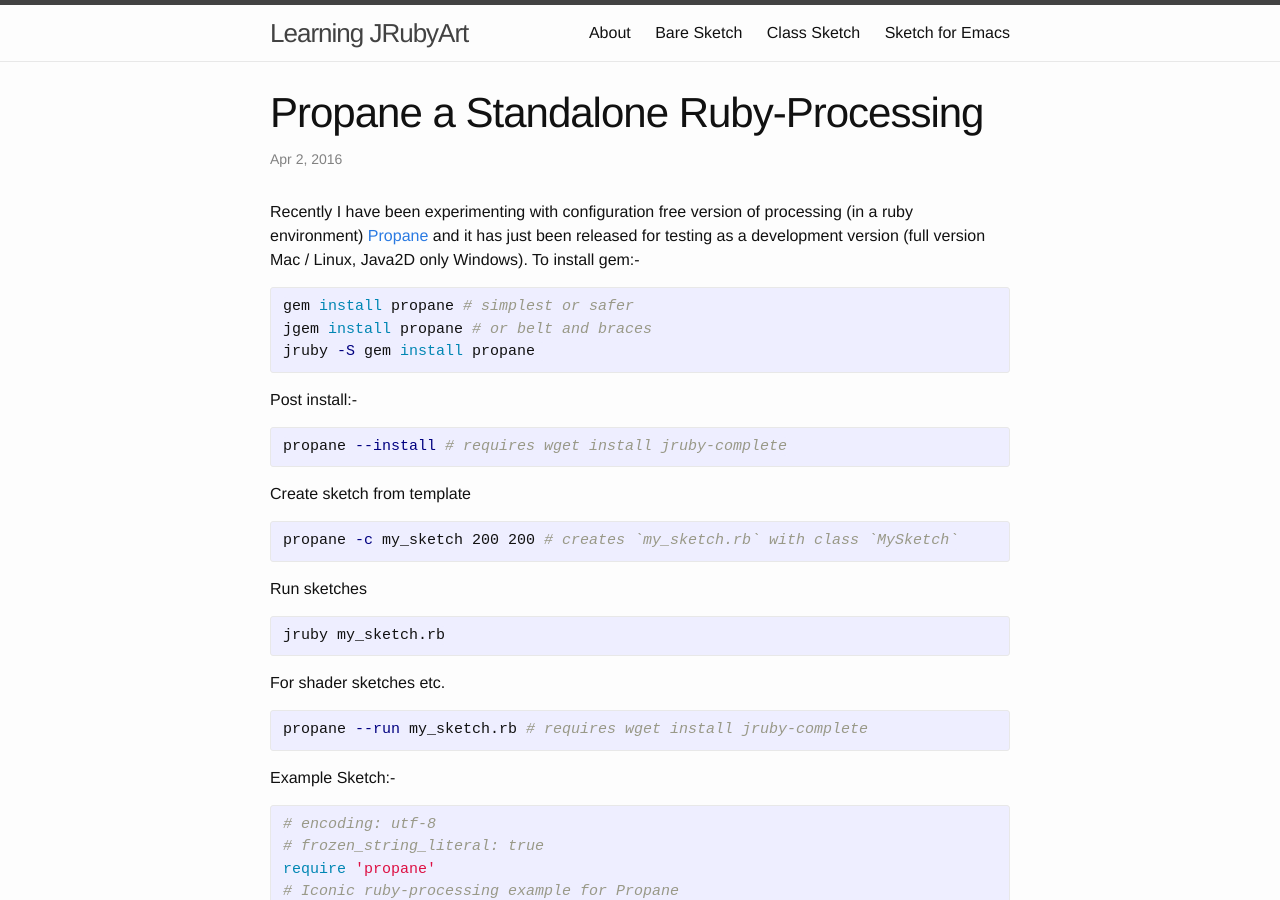
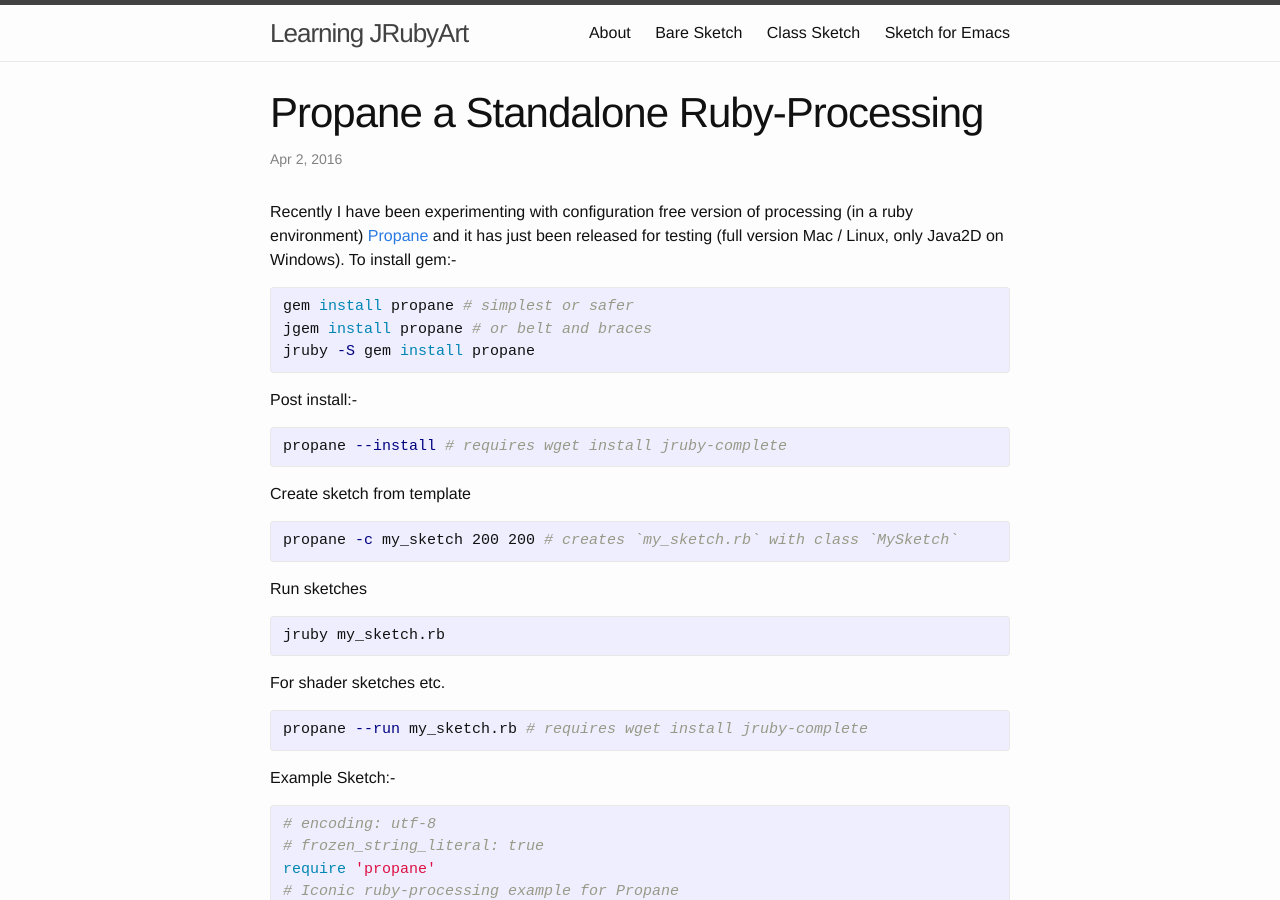
Before and after one commit to monkstone/monkstone.github.com, a Jekyll site: the page built from _posts/2016-04-02-propane.md, in a window 1280 px wide and 900 px high. Built offline with Jekyll 4.4.1, drawn with Linux system fonts in a browser that asks for light colours.

Commit message:
propane post

```diff
--- a/_posts/2016-04-02-propane.md
+++ b/_posts/2016-04-02-propane.md
@@ -8,7 +8,7 @@ categories: jruby_art update
 keywords: processing, jruby, propane, JRubyArt
 ---
 
-Recently I have been experimenting with configuration free version of processing (in a ruby environment) [Propane][propane] and it has just been released for testing as a development version (full version Mac / Linux, Java2D only Windows).
+Recently I have been experimenting with configuration free version of processing (in a ruby environment) [Propane][propane] and it has just been released for testing (full version Mac / Linux, only Java2D on Windows).
 To install gem:-
 {% highlight bash %}
 gem install propane # simplest or safer
```
